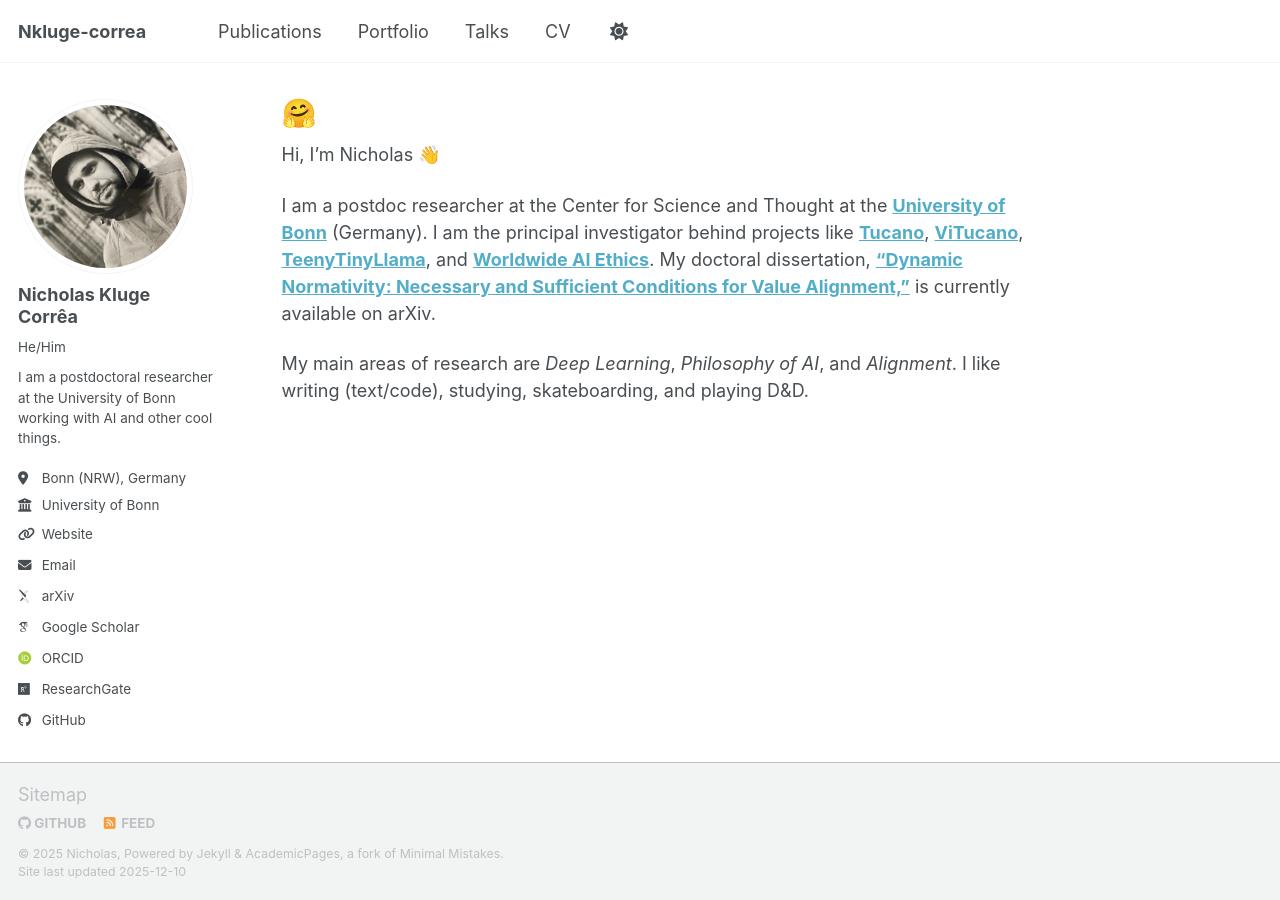
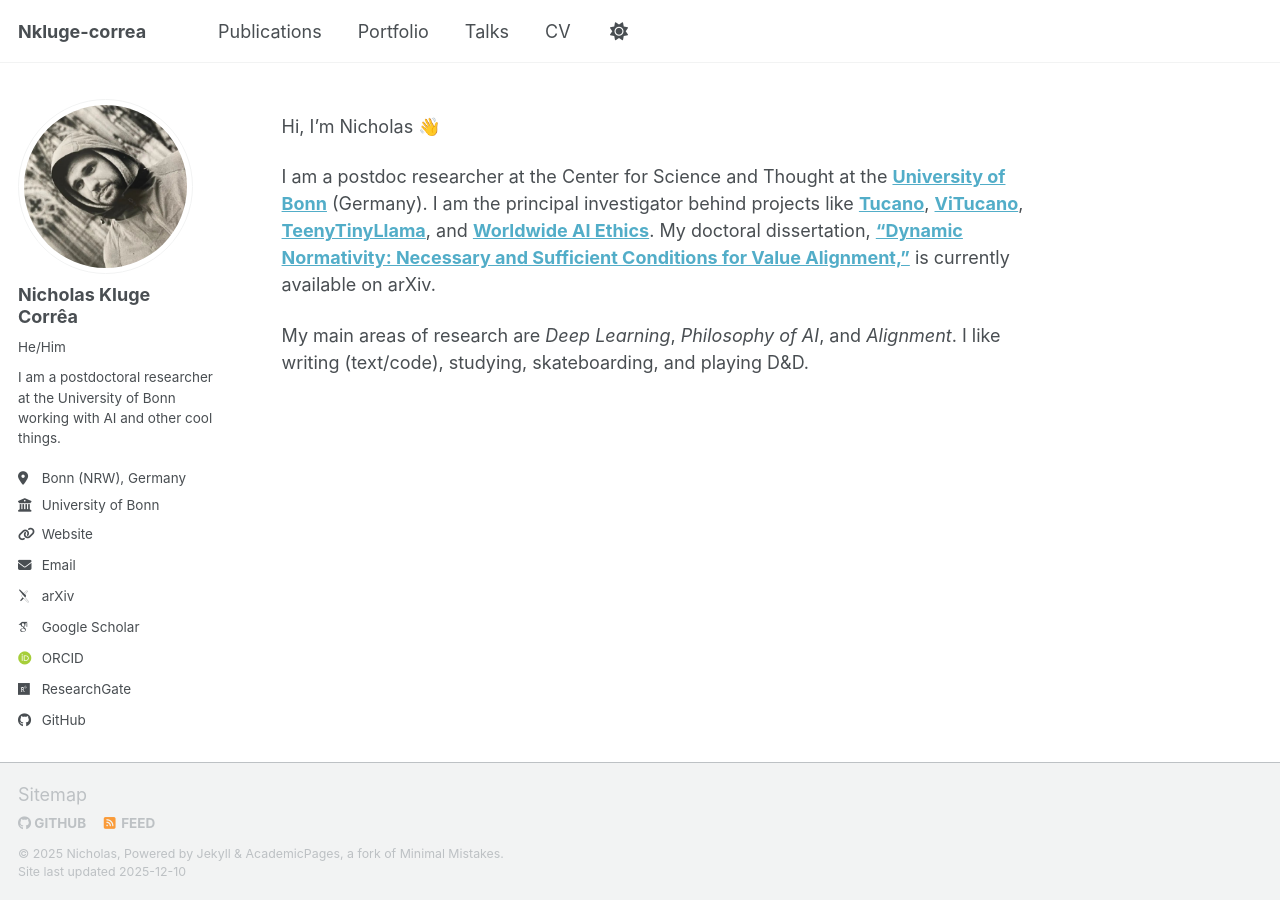
Before and after one commit to Nkluge-correa/hello, a Jekyll site: the page built from _pages/about.md, in a window 1280 px wide. Built offline with Jekyll 4.4.1, drawn with Linux system fonts in a browser that asks for light colours; some web fonts are replaced; a script bundle is joined from its source files by our own code; library files that are not in the unit come from our copies.

```diff
--- a/_pages/about.md
+++ b/_pages/about.md
@@ -1,6 +1,6 @@
 ---
 permalink: /
-title: "🤗"
+title: ""
 author_profile: true
 redirect_from:
   - /about/
```
